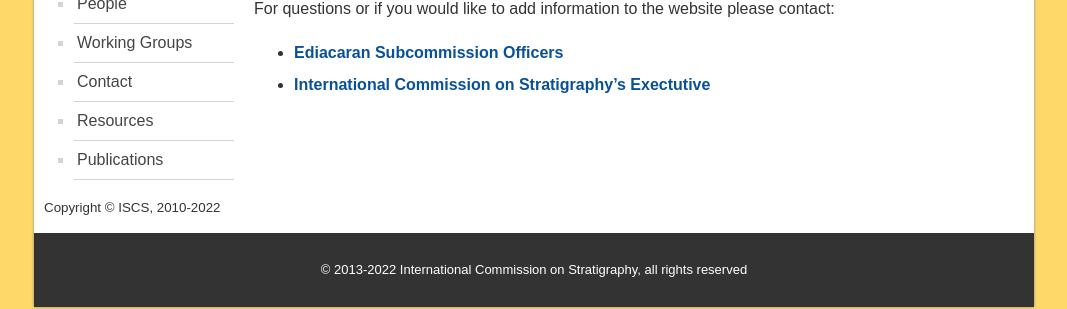
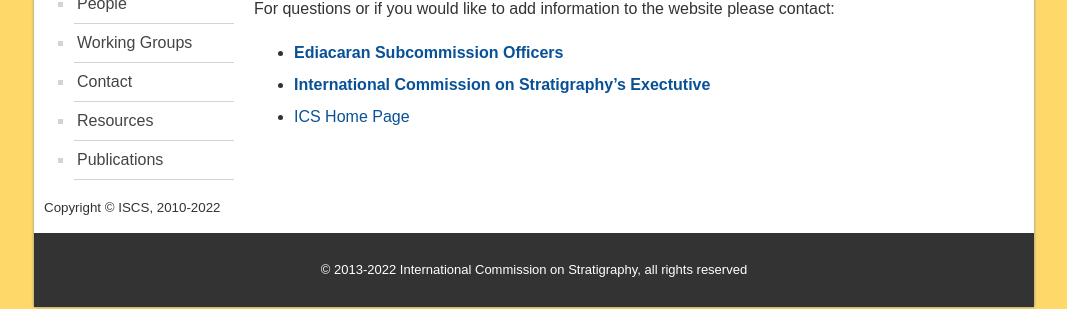
Before and after one commit to i-c-stratigraphy/subcommission-ediacaran, a Jekyll site: the page built from pages/contact.md, in a window 1280 px wide. Shown: the part 456-765 px from the top of the page, without its empty margins (106-1173 px from the left). Built offline with Jekyll 4.4.1, drawn with Linux system fonts in a browser that asks for light colours.

Commit message:
trivial edit for demo

```diff
--- a/pages/contact.md
+++ b/pages/contact.md
@@ -10,32 +10,4 @@ For questions or if you would like to add information to the website please cont
 
 * **[Ediacaran Subcommission Officers](/subcommission-ediacaran/people)**
 * **[International Commission on Stratigraphy's Exectutive](https://stratigraphy.org/executive)**
-
-<!--
-<form class="contact">
-    <div style="grid-row: 1; grid-column: 1;">
-        <label for="given_name">Given Name:</label>
-    </div>
-    <div style="grid-row: 1; grid-column: 2;">
-        <input type="text" name="given_name" />
-    </div>
-    <div style="grid-row: 2; grid-column: 1;">
-        <label for="family_name">Family Name:</label>
-    </div>
-    <div style="grid-row: 2; grid-column: 2;">
-        <input type="text" name="family_name" />
-    </div>
-    <div style="grid-row: 3; grid-column: 1;">
-        <label for="email">Your email:</label>
-    </div>
-    <div style="grid-row: 3; grid-column: 2;">
-        <input type="email" name="email" style="width: 250px;" />
-    </div>
-    <div style="grid-row: 4; grid-column: 1;">
-        <label for="list">Message:</label>
-    </div>
-    <div style="grid-row: 4; grid-column: 2;">
-        <textarea name="message" style="width:350px; height:150px;"></textarea>
-    </div>
-</form>
--->
+* [ICS Home Page](https://stratigraphy.org/)
```
